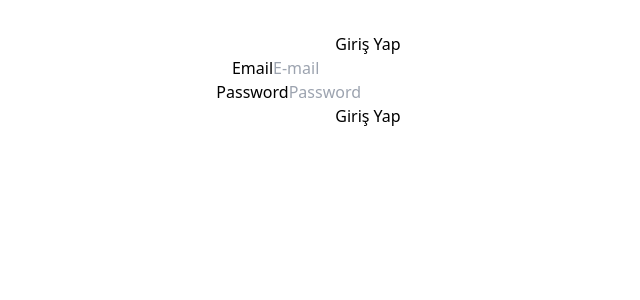
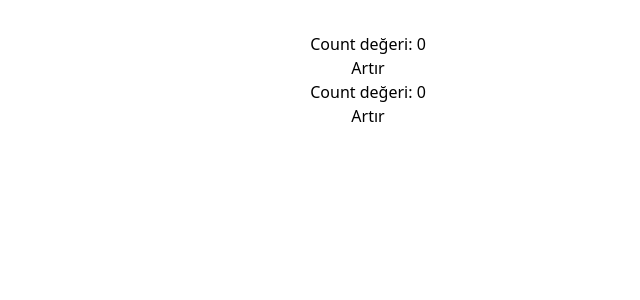
Before and after one commit to SAslan8006/ReactSifirdan, a React (Vite) app: page / in a window 1280 px wide. Shown: the top 300 px of the page, without its empty margins (272-912 px from the left). Built offline with nearby package versions, Linux system fonts and the light colour scheme.

Commit message:
MyComponent

```diff
--- a/src/App.jsx
+++ b/src/App.jsx
@@ -1,25 +1,29 @@
-import { useState } from 'react'
+import { useContext, useState } from 'react'
 import './App.css'
 import Button from './components/buttons/';
-import Input from './components/input/index';
-import CheckBox from './components/checkbox';
+// import Input from './components/input/index';
+// import CheckBox from './components/checkbox';
 import Login from './components/login';
+import { MyComponent } from './MyComponent';
+import { MyContext } from './context/MyContext';
 
 function App() {
-  const [state, setState] = useState("Merhaba");
-  Number(localStorage.setItem("counter", 25))
-  const [counter, setCounter] = useState(
-    localStorage.getItem("counter") ? Number(localStorage.getItem("counter")) : 0
-  )
-  const data = [
-    { id: 1, name: "süleyman" },
-    { id: 2, name: "süleyman2" },
-    { id: 3, name: "süleyman3" },
-  ]
+  // const [state, setState] = useState("Merhaba");
+  // Number(localStorage.setItem("counter", 25))
+  // const [counter, setCounter] = useState(
+  //   localStorage.getItem("counter") ? Number(localStorage.getItem("counter")) : 0
+  // )
+  // const data = [
+  //   { id: 1, name: "süleyman" },
+  //   { id: 2, name: "süleyman2" },
+  //   { id: 3, name: "süleyman3" },
+  // ]
 
+  const { count, setCount } = useContext(MyContext);
   return (
-    < >
-      {/* {state}{counter}
+    <div>
+      <div>
+        {/* {state}{counter}
       <h1 className="text-3xl font-bold justify-center">
         {data.map((item) => (
           <div className="text-3xl font-bold mt-3 bg-red-400 justify-center items-center rounded-md" key={item.id}>{item.name}</div>
@@ -29,8 +33,12 @@ function App() {
       <Button title='artır' />
       <Input />
       <CheckBox /> */}
-      <Login />
-    </>
+        {/* <Login /> */}
+        <p>Count değeri: {count}</p>
+        <button onClick={() => setCount(count + 1)}>Artır</button>
+      </div>
+      <MyComponent />
+    </div>
   )
 }
 
--- /dev/null
+++ b/src/MyComponent.jsx
@@ -0,0 +1,10 @@
+import React, { useContext } from 'react'
+import { MyContext } from './context/MyContext';
+
+export const MyComponent = () => {
+    const { count, setCount } = useContext(MyContext);
+    return (
+        <div>  <p>Count değeri: {count}</p>
+            <button onClick={() => setCount(count + 1)}>Artır</button></div>
+    )
+}
```
